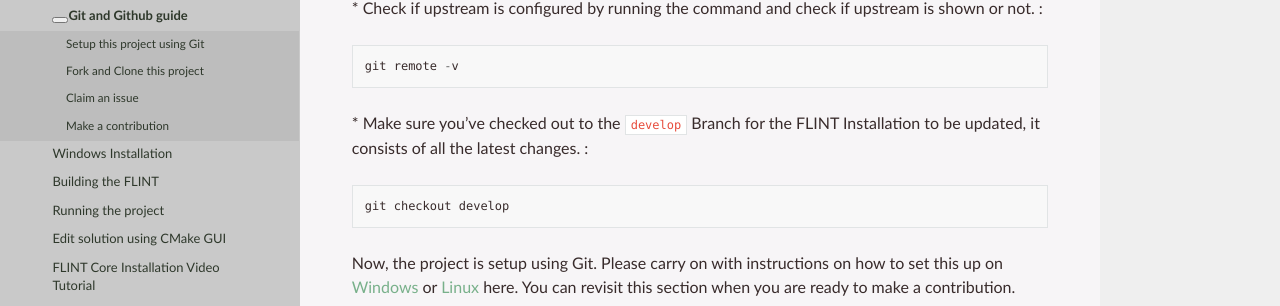
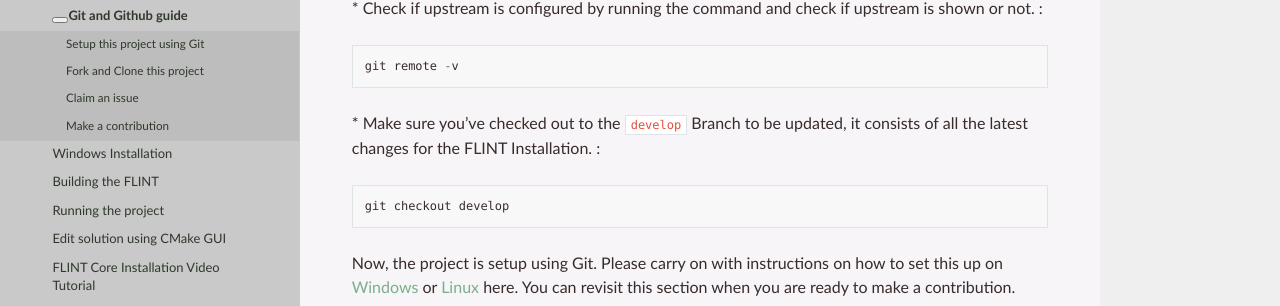
Before and after one commit to moja-global/moja_global_docs, a Sphinx documentation site: the page built from docs/DevelopmentSetup/git_and_github_guide.rst, in a window 1280 px wide and 900 px high, scrolled down 752 px. Shown: the part 144-450 px from the top of the window. Built offline with Sphinx 7.4.7 and the Read the Docs theme 2.0.0, drawn with Linux system fonts in a browser that asks for light colours.

```diff
--- a/docs/DevelopmentSetup/git_and_github_guide.rst
+++ b/docs/DevelopmentSetup/git_and_github_guide.rst
@@ -48,7 +48,8 @@ upstream is shown or not. :
 
    git remote -v
 
-\* Make sure you've checked out to the ``develop`` Branch for the FLINT Installation to be updated, it consists of all the latest changes. :
+\* Make sure you've checked out to the ``develop`` Branch to be updated, it consists of all the latest changes
+for the FLINT Installation. :
 
 ::
 
```
